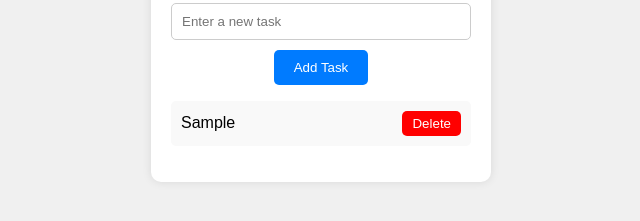
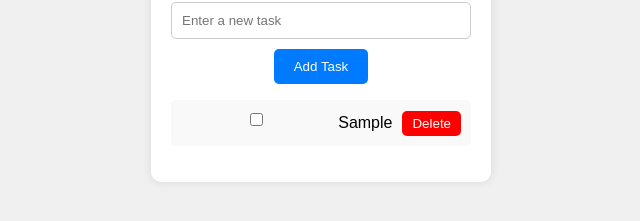
Before and after one commit to berker-kync/to-do-app, a plain HTML site: page index.html in a window 1280 px wide. Both pictures are taken after typing "Sample" into the empty fields and a click on the button "Add Task". Shown: the part 357-578 px from the top of the page, without its empty margins (319-959 px from the left). Drawn offline with Linux system fonts and the light colour scheme.

Commit message:
style error fixed, checkbox position to be fixed

```diff
--- a/script.js
+++ b/script.js
@@ -5,11 +5,20 @@ document.getElementById('addTaskButton').addEventListener('click', function() {
         const taskList = document.getElementById('taskList');
         const listItem = document.createElement('li');
 
+        const checkbox = document.createElement('input');
+        checkbox.type = 'checkbox';
+        checkbox.classList.add('checkbox');
+        checkbox.addEventListener('change', function() {
+            if (checkbox.checked) {
+                listItem.classList.add('completed');
+            } else {
+                listItem.classList.remove('completed');
+            }
+        });
+
         const taskSpan = document.createElement('span');
+        taskSpan.classList.add('task-text');
         taskSpan.textContent = taskText;
-        taskSpan.addEventListener('click', function() {
-            listItem.classList.toggle('completed');
-        });
 
         const deleteButton = document.createElement('button');
         deleteButton.textContent = 'Delete';
@@ -18,7 +27,12 @@ document.getElementById('addTaskButton').addEventListener('click', function() {
             taskList.removeChild(listItem);
         });
 
-        listItem.appendChild(taskSpan);
+        const taskContainer = document.createElement('div');
+        taskContainer.classList.add('task-container');
+        taskContainer.appendChild(checkbox);
+        taskContainer.appendChild(taskSpan);
+
+        listItem.appendChild(taskContainer);
         listItem.appendChild(deleteButton);
         taskList.appendChild(listItem);
         taskInput.value = '';
--- a/style.css
+++ b/style.css
@@ -52,13 +52,13 @@ li {
     padding: 10px;
     margin-bottom: 5px;
     border-radius: 5px;
-    text-align: left;
     display: flex;
+    align-items: center;
     justify-content: space-between;
-    align-items: center;
+    position: relative;
 }
 
-li.completed {
+li.completed .task-text {
     text-decoration: line-through;
     color: grey;
 }
@@ -70,8 +70,25 @@ li.completed {
     border-radius: 5px;
     cursor: pointer;
     padding: 5px 10px;
+    margin-left: 10px;
 }
 
 .delete-button:hover {
     background-color: darkred;
 }
+
+.checkbox {
+    margin-right: 10px;
+}
+
+.task-container {
+    display: flex;
+    align-items: center;
+    justify-content: center;
+    width: 100%;
+}
+
+.task-text {
+    flex-grow: 1;
+    text-align: center;
+}
```
Also changed, not shown: 1 other file.
